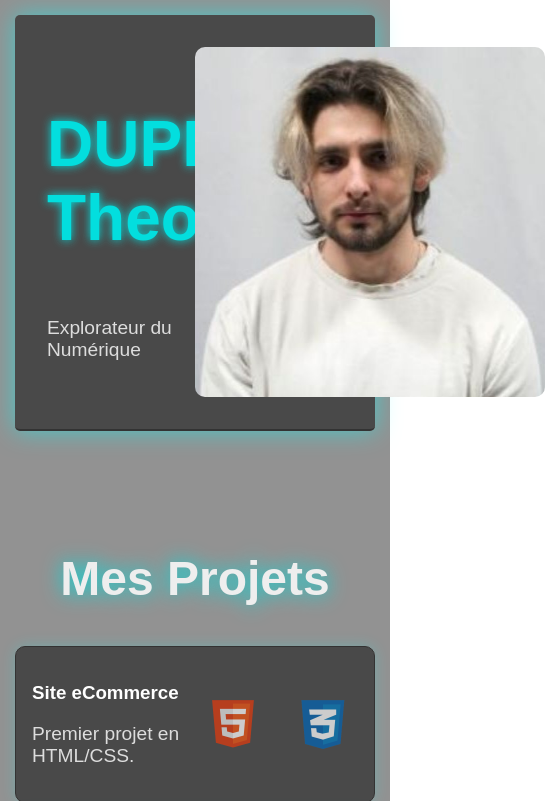
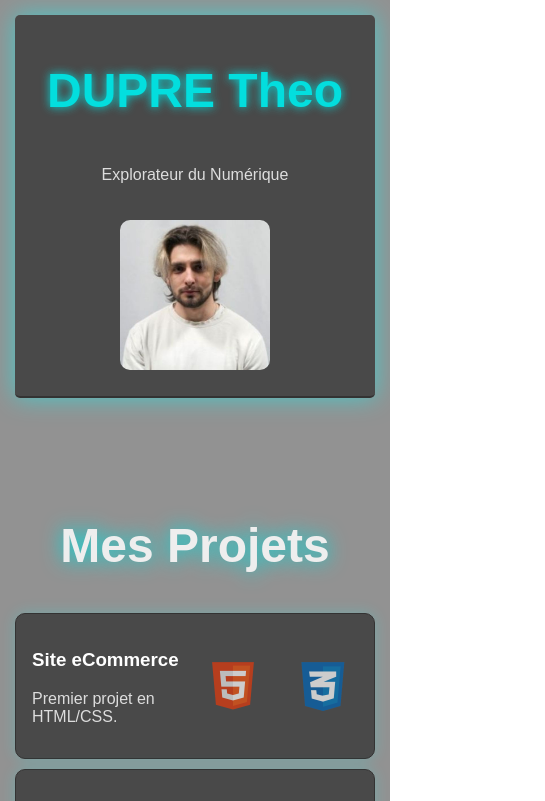
Before and after one commit to xEsiah/Portfolio, a plain HTML site: page index.html in a window 390 px wide. Shown: the top 801 px of the page, 545 px wide, since content can reach past the window. Drawn offline with Linux system fonts and the light colour scheme.

Commit message:
Ajout responsivité sur ma photo

```diff
--- a/index.html
+++ b/index.html
@@ -65,10 +65,37 @@
         color: #ddd;
       }
       .PFP {
-        width: 350px;
-        height: 350px;
+        width: 250px;
+        height: auto;
         object-fit: cover;
         border-radius: 10px;
+      }
+      @media (max-width: 768px) {
+        header {
+          flex-direction: column;
+          align-items: center;
+          padding: 1rem;
+          text-align: center;
+        }
+
+        .profile {
+          max-width: 100%;
+          margin-bottom: 20px;
+        }
+
+        h1 {
+          font-size: 3rem;
+        }
+
+        p {
+          font-size: 1rem;
+        }
+
+        .PFP {
+          width: 150px;
+          height: 150px;
+          margin-bottom: 10px;
+        }
       }
       .project-card {
         background-color: #1e1e1e9f;
```
Also changed, not shown: presentation_portfolio_wordpress.html (+22 -0 lines), presentation_site_factice_ecommerce.html (+22 -0 lines).
